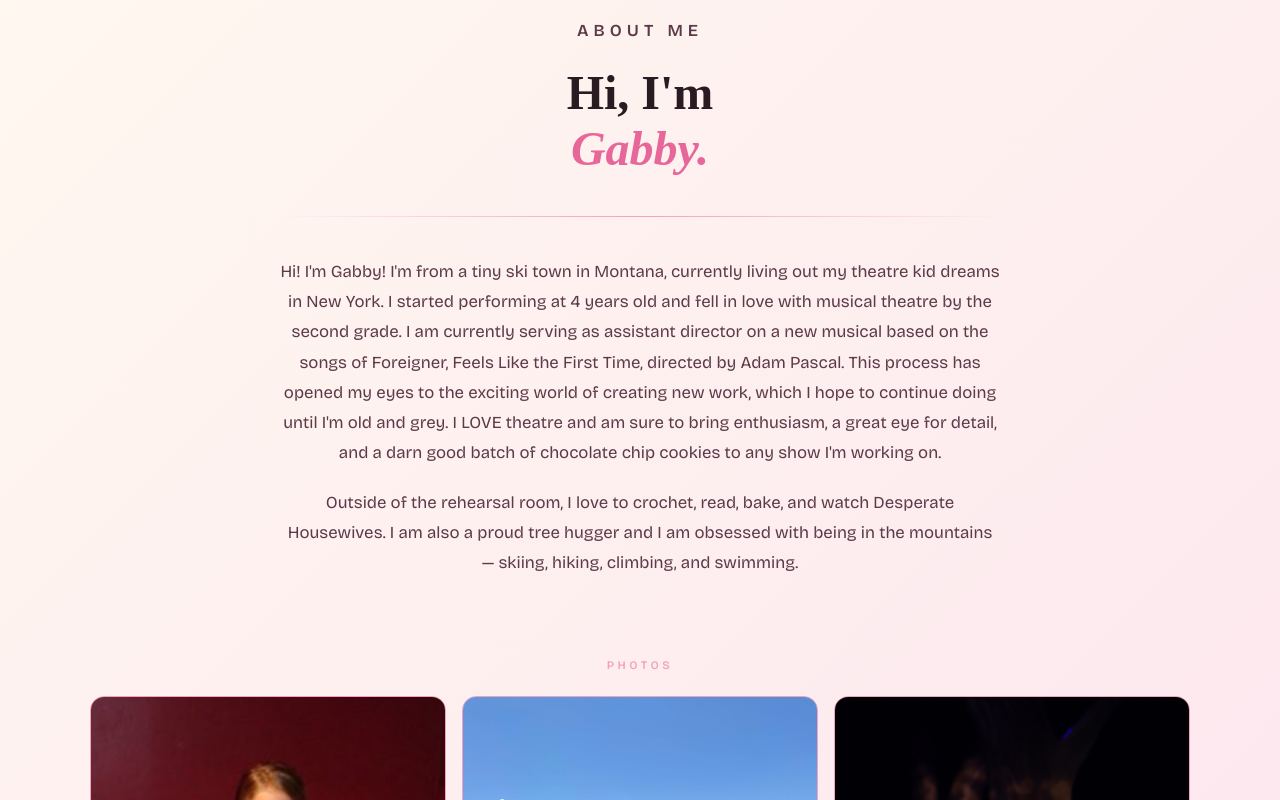
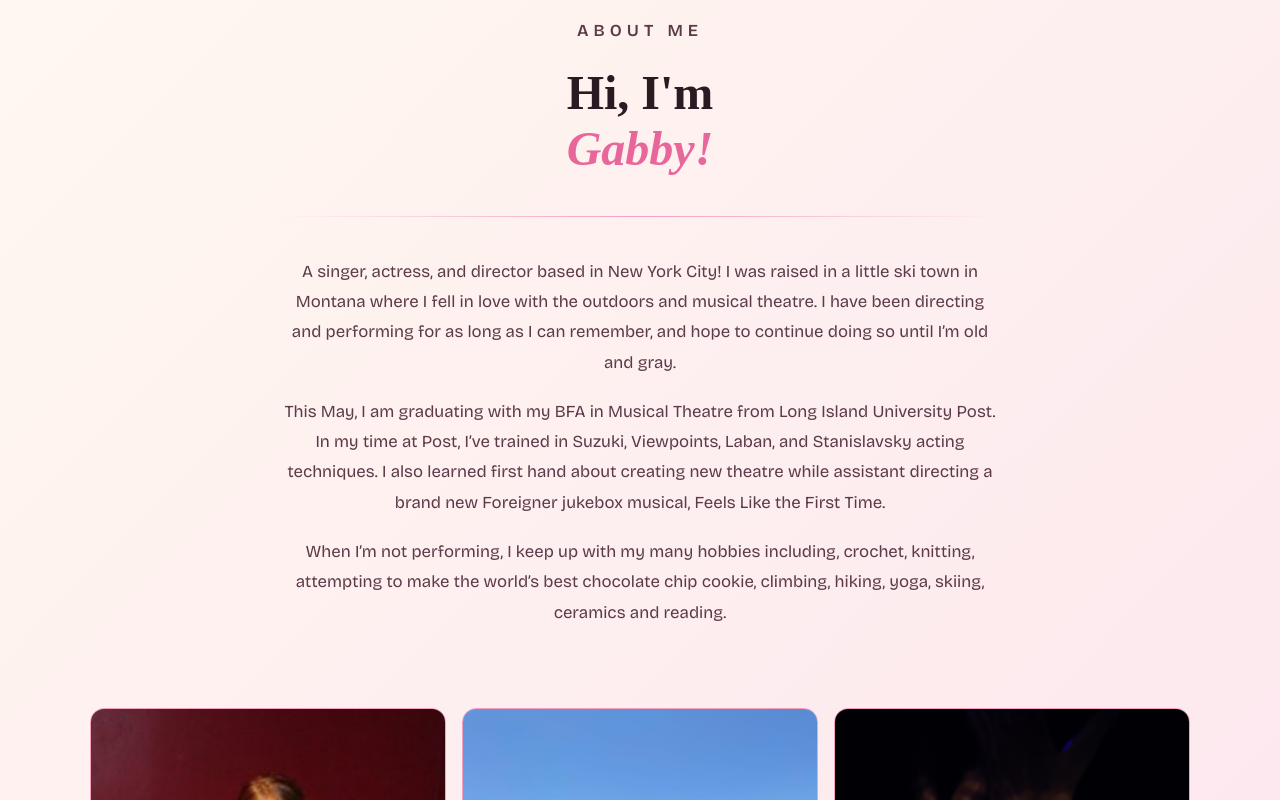
Before and after one commit to gabbypickert/gabby-pickert-website, a plain HTML site: page index.html in a window 1280 px wide. Shown: the part 880-1680 px from the top of the page. Drawn offline with nearby package versions, Linux system fonts and the light colour scheme; a web font is replaced by a local one.

Commit message:
Editted text
removed section labels and editted text

```diff
--- a/index.html
+++ b/index.html
@@ -3,7 +3,7 @@
 <head>
   <meta charset="UTF-8" />
   <meta name="viewport" content="width=device-width, initial-scale=1.0" />
-  <title>Gabby Pickert — Director &amp; Performer</title>
+  <title>Gabby Pickert — Singer · Actor · Director</title>
   <link href="https://fonts.googleapis.com/css2?family=Gravitas+One&family=Bricolage+Grotesque:wght@300;400;500;600&display=swap" rel="stylesheet" />
   <link rel="stylesheet" href="https://cdnjs.cloudflare.com/ajax/libs/font-awesome/6.5.0/css/all.min.css" />
   <link rel="stylesheet" href="styles.css" />
@@ -42,15 +42,15 @@
     <!-- Bio first -->
     <div class="about-bio reveal">
       <p class="section-label">About Me</p>
-      <h2 class="section-title">Hi, I'm<br /><em>Gabby.</em></h2>
+      <h2 class="section-title">Hi, I'm<br /><em>Gabby!</em></h2>
       <div class="divider"><div class="divider-line"></div></div>
-      <p>Hi! I'm Gabby! I'm from a tiny ski town in Montana, currently living out my theatre kid dreams in New York. I started performing at 4 years old and fell in love with musical theatre by the second grade. I am currently serving as assistant director on a new musical based on the songs of Foreigner, Feels Like the First Time, directed by Adam Pascal. This process has opened my eyes to the exciting world of creating new work, which I hope to continue doing until I'm old and grey. I LOVE theatre and am sure to bring enthusiasm, a great eye for detail, and a darn good batch of chocolate chip cookies to any show I'm working on.</p>
-      <p>Outside of the rehearsal room, I love to crochet, read, bake, and watch Desperate Housewives. I am also a proud tree hugger and I am obsessed with being in the mountains — skiing, hiking, climbing, and swimming.</p>
+      <p>A singer, actress, and director based in New York City! I was raised in a little ski town in Montana where I fell in love with the outdoors and musical theatre. I have been directing and performing for as long as I can remember, and hope to continue doing so until I’m old and gray.</p>
+      <p>This May, I am graduating with my BFA in Musical Theatre from Long Island University Post. In my time at Post, I’ve trained in Suzuki, Viewpoints, Laban, and Stanislavsky acting techniques. I also learned first hand about creating new theatre while assistant directing a brand new Foreigner jukebox musical, Feels Like the First Time.</p>
+      <p>When I’m not performing, I keep up with my many hobbies including, crochet, knitting, attempting to make the world’s best chocolate chip cookie, climbing, hiking, yoga, skiing, ceramics and reading.</p>
     </div>
 
     <!-- Photo collage -->
     <div class="collage-section reveal">
-      <p class="section-label" style="text-align:center;margin-bottom:1.5rem">Photos</p>
       <div class="collage-grid">
         <div class="collage-cell">
           <img src="collage-3.pdf" alt="Gabby Pickert" />
@@ -70,7 +70,6 @@
 <!-- RESUMES — headshot flanked by resumes, lower on the page -->
 <section class="resumes-bg" id="resumes">
   <div class="section-inner">
-    <p class="section-label reveal">Resumes</p>
     <h2 class="section-title reveal">Headshot &amp; <em>Resumes</em></h2>
 
     <div class="about-headshot-row reveal">
@@ -127,7 +126,7 @@
 
 <!-- FOOTER -->
 <footer>
-  Gabby Pickert · Director &amp; Performer · 2026 · Created by Reid Pickert
+  Gabby Pickert · Singer · Actor · Director  · 2026 · Created by Reid Pickert
 </footer>
 
 <script src="script.js"></script>
```
